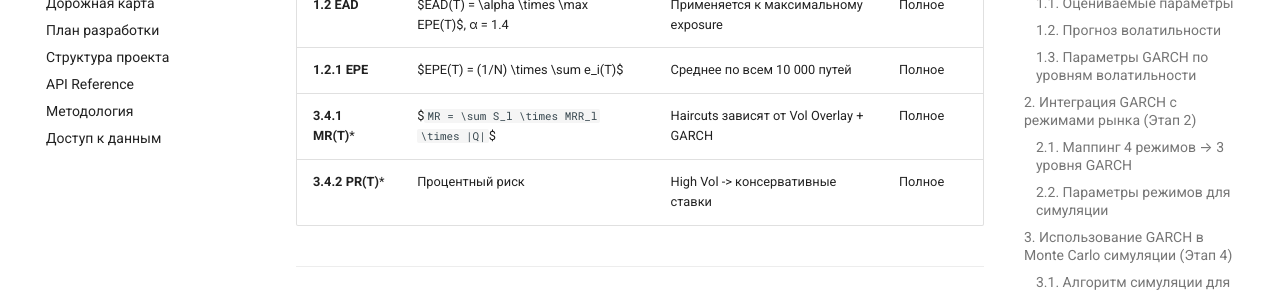
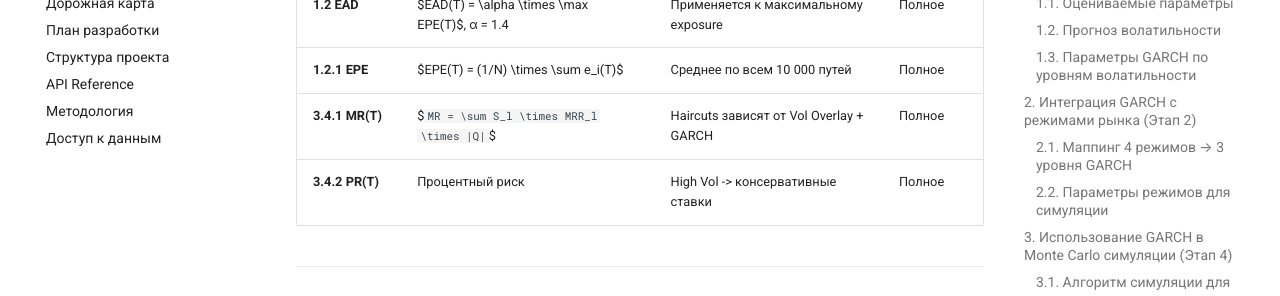
Before and after one commit to YaninaK/equity-model, an MkDocs documentation site: the page built from docs/methodology/QnA.md, in a window 1280 px wide and 900 px high, scrolled down 7840 px. Shown: the part 132-428 px from the top of the window. Built offline with MkDocs 1.6.1 and Material for MkDocs 9.7.7, drawn with Linux system fonts in a browser that asks for light colours; comment, search, counter and statistics services are not loaded.

```diff
--- a/docs/methodology/QnA.md
+++ b/docs/methodology/QnA.md
@@ -304,8 +304,9 @@ sigma_daily = 55.6% / √252 = 3.5% в день
 | **1.1 PFE(T, λ)** | $PFE(T, \lambda) = q_\lambda(e_1(T), ..., e_N(T))$ | Квантиль из 10 000 путей с GARCH | Полное |
 | **1.2 EAD** | $EAD(T) = \alpha \times \max EPE(T)$, α = 1.4 | Применяется к максимальному exposure | Полное |
 | **1.2.1 EPE** | $EPE(T) = (1/N) \times \sum e_i(T)$ | Среднее по всем 10 000 путей | Полное |
-| **3.4.1 MR(T)*** | $`MR = \sum S_l \times MRR_l \times |Q|`$ | Haircuts зависят от Vol Overlay + GARCH | Полное |
-| **3.4.2 PR(T)*** | Процентный риск | High Vol -> консервативные ставки | Полное |
+| **3.4.1 MR(T)** | $`MR = \sum S_l \times MRR_l \times |Q|`$ | Haircuts зависят от Vol Overlay + GARCH | Полное |
+| **3.4.2 PR(T)** | Процентный риск | High Vol -> консервативные ставки | Полное |
+
 
 ---
 
```
